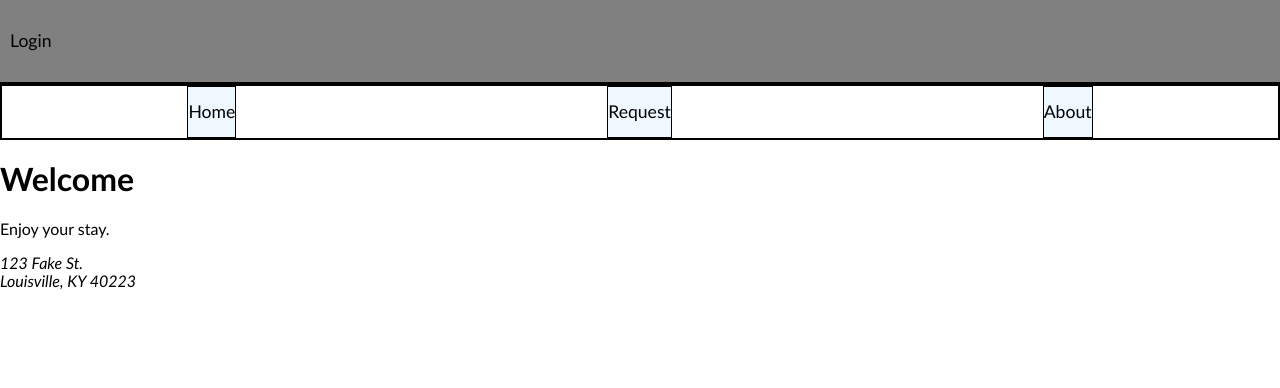
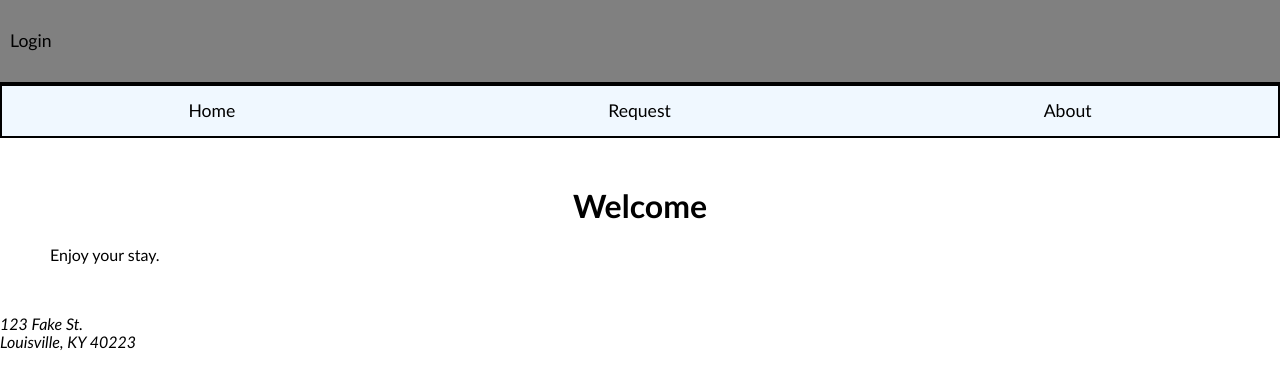
Before and after one commit to jo-v-cs/contractor_website, a plain HTML site: page template.html in a window 1280 px wide. Drawn offline with Linux system fonts and the light colour scheme.

Commit message:
Format menu in medium screen

```diff
--- a/css/style.css
+++ b/css/style.css
@@ -4,9 +4,13 @@
 
 /* Reset html margin/padding */
 html, body {
-    margin: 0;
-    padding: 0;
+    margin: auto;
+    padding: auto;
     font-family: 'Trebuchet MS', 'Lucida Sans Unicode', 'Lucida Grande', 'Lucida Sans', Arial, sans-serif
+}
+
+h1 {
+    text-align: center;
 }
 
 nav {
@@ -65,6 +69,10 @@ li > a {
 
 @media screen and (min-width: 800px) {
 
+main {
+    margin: 50px;
+}
+
 #ham-button {
     display: none;
 }
@@ -77,7 +85,14 @@ li > a {
     display: flex;
     flex-direction: row;
     justify-content: space-between;
+    background-color: aliceblue;
     margin: 0;
 }
 
+#ham-menu > ul > li {
+    margin: auto;
+    border: none;
 }
+
+
+}
```
